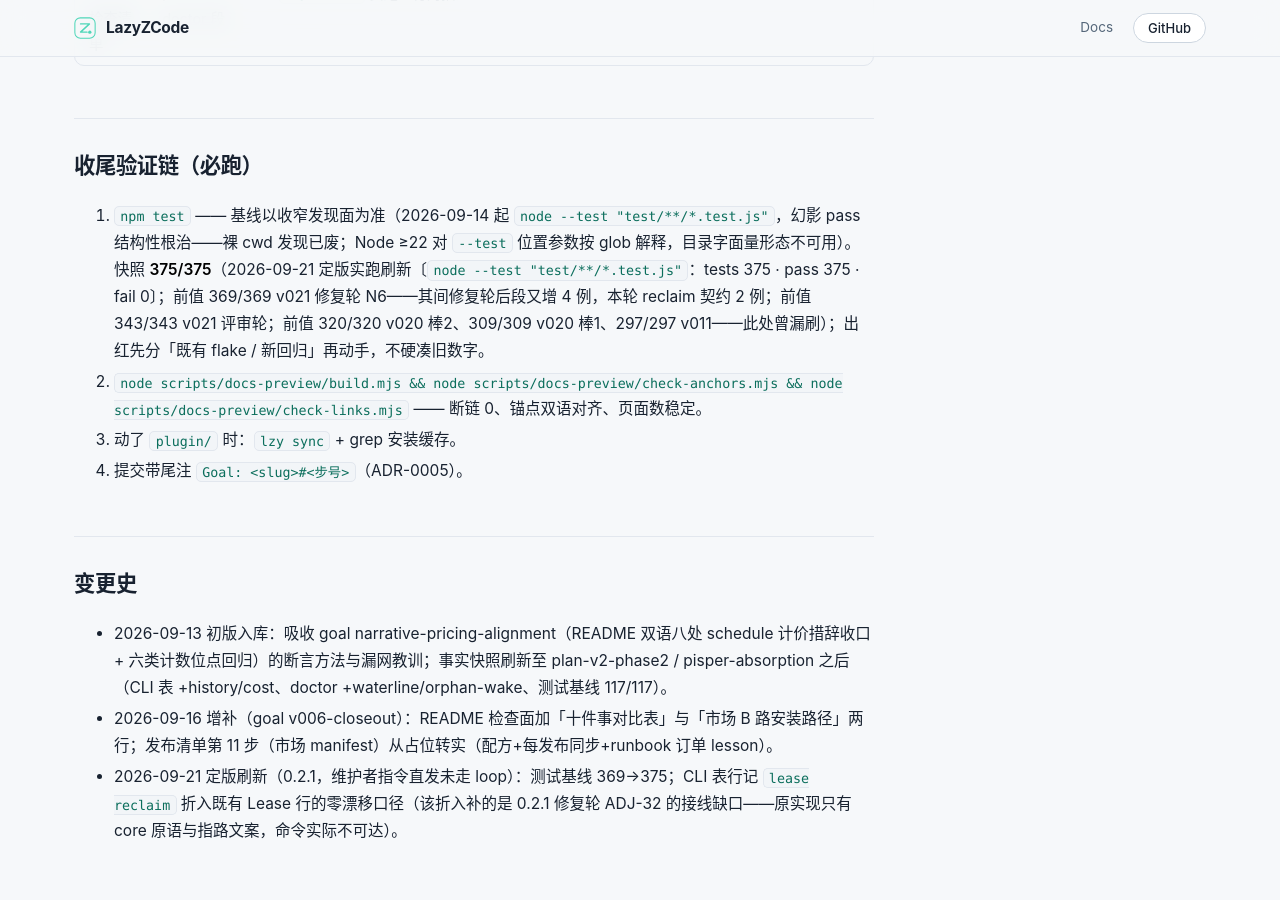
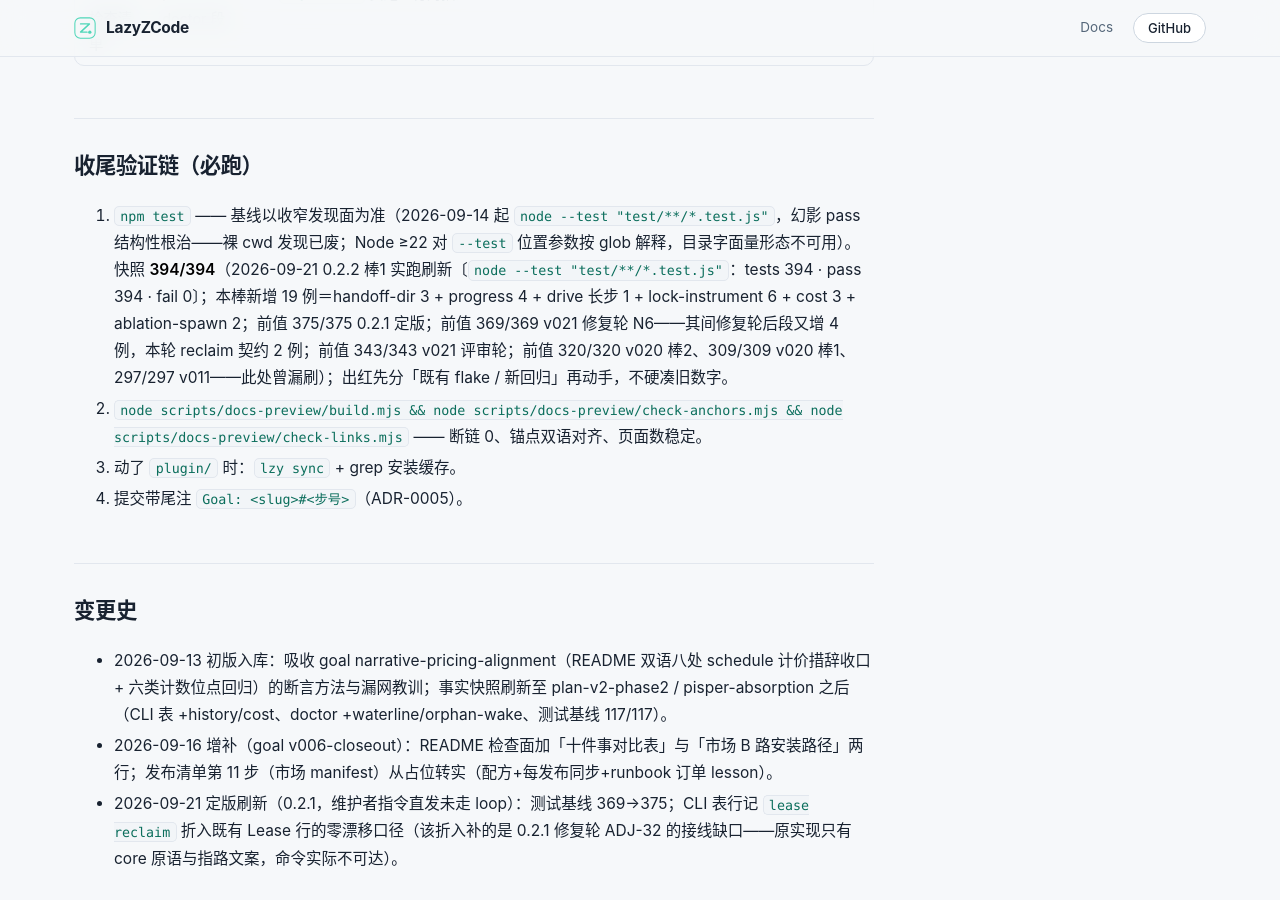
Before and after one commit to Acfufu/lazyzcode, a Jekyll site: the page built from docs/narrative-checklist.md, in a window 1280 px wide and 900 px high, scrolled down 3381 px. Built offline with Jekyll 4.4.1, drawn with Linux system fonts in a browser that asks for light colours; our own code applies the rules of GitHub Pages for plain Markdown files.

Commit message:
docs: close out baton 1 - AGENTS landing line and test baseline (0.2.2 baton1)
Both were deliberately deferred to the close so they could describe work that had
actually landed rather than claim it.

- AGENTS.md §2 records the baton: the progress-signal state set, the handoff
  directory fix, the lock instrument, R5-OPEN-1 closed by measurement, the pricing
  expansion (live reading 0.15 -> 273.5), the stale-text sweep and the ablation
  harness alignment. Still exactly 150 lines.
- docs/narrative-checklist.md: the test baseline moves 375 -> 394 with the 19 new
  cases itemised, so the next reader can tell growth from drift.

Goal: v022-bat1-instrument#N4

```diff
--- a/docs/narrative-checklist.md
+++ b/docs/narrative-checklist.md
@@ -67,7 +67,7 @@
 
 ## 收尾验证链（必跑）
 
-1. `npm test` —— 基线以收窄发现面为准（2026-09-14 起 `node --test "test/**/*.test.js"`，幻影 pass 结构性根治——裸 cwd 发现已废；Node ≥22 对 `--test` 位置参数按 glob 解释，目录字面量形态不可用）。快照 **375/375**（2026-09-21 定版实跑刷新〔`node --test "test/**/*.test.js"`：tests 375 · pass 375 · fail 0〕；前值 369/369 v021 修复轮 N6——其间修复轮后段又增 4 例，本轮 reclaim 契约 2 例；前值 343/343 v021 评审轮；前值 320/320 v020 棒2、309/309 v020 棒1、297/297 v011——此处曾漏刷）；出红先分「既有 flake / 新回归」再动手，不硬凑旧数字。
+1. `npm test` —— 基线以收窄发现面为准（2026-09-14 起 `node --test "test/**/*.test.js"`，幻影 pass 结构性根治——裸 cwd 发现已废；Node ≥22 对 `--test` 位置参数按 glob 解释，目录字面量形态不可用）。快照 **394/394**（2026-09-21 0.2.2 棒1 实跑刷新〔`node --test "test/**/*.test.js"`：tests 394 · pass 394 · fail 0〕；本棒新增 19 例＝handoff-dir 3 + progress 4 + drive 长步 1 + lock-instrument 6 + cost 3 + ablation-spawn 2；前值 375/375 0.2.1 定版；前值 369/369 v021 修复轮 N6——其间修复轮后段又增 4 例，本轮 reclaim 契约 2 例；前值 343/343 v021 评审轮；前值 320/320 v020 棒2、309/309 v020 棒1、297/297 v011——此处曾漏刷）；出红先分「既有 flake / 新回归」再动手，不硬凑旧数字。
 2. `node scripts/docs-preview/build.mjs && node scripts/docs-preview/check-anchors.mjs && node scripts/docs-preview/check-links.mjs` —— 断链 0、锚点双语对齐、页面数稳定。
 3. 动了 `plugin/` 时：`lzy sync` + grep 安装缓存。
 4. 提交带尾注 `Goal: <slug>#<步号>`（ADR-0005）。
```
Also changed, not shown: AGENTS.md (+1 -1 lines).
